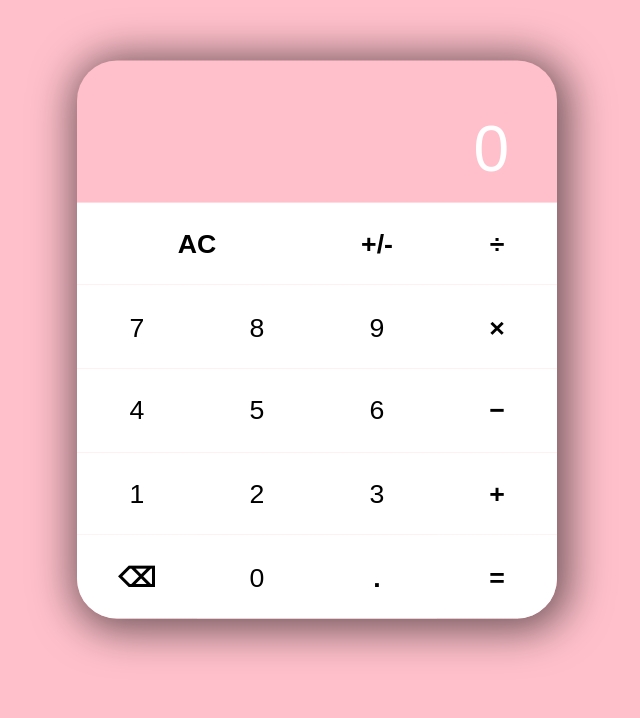
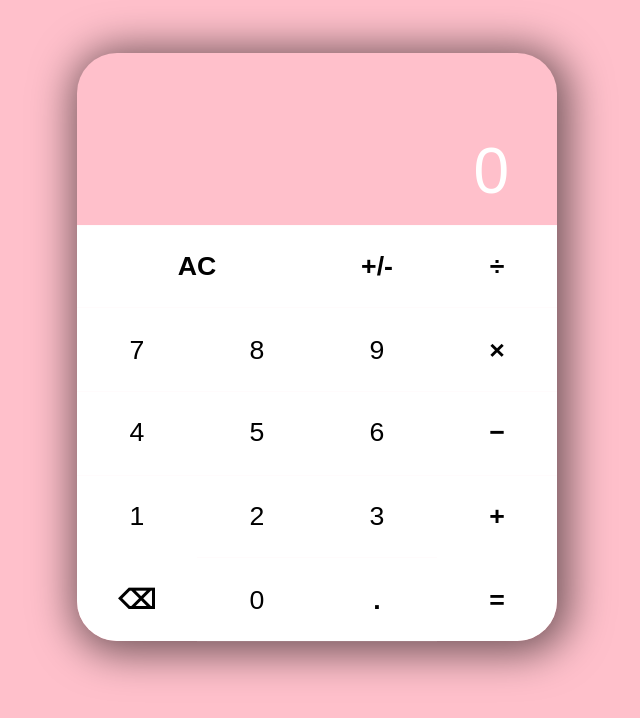
Before and after one commit to andyhong/calculator, a plain HTML site: page index.html in a window 1280 px wide. Both pictures are taken after a click on the button "AC". Shown: the whole page, without its empty margins (123-763 px from the left). Drawn offline with Linux system fonts and the light colour scheme.

Commit message:
fixed display height

```diff
--- a/script.js
+++ b/script.js
@@ -54,6 +54,7 @@ const clearDisplay = function () {
     }
     history.textContent = '';
     enableButtons();
+    removeOperators();
 }
 
 const disableButtons = function () {
--- a/style.css
+++ b/style.css
@@ -25,6 +25,7 @@ body {
     color: gray;
     padding-right: 1em;
     padding-top: 0.6em;
+    height: 15px;
 }
 
 .result {
```
